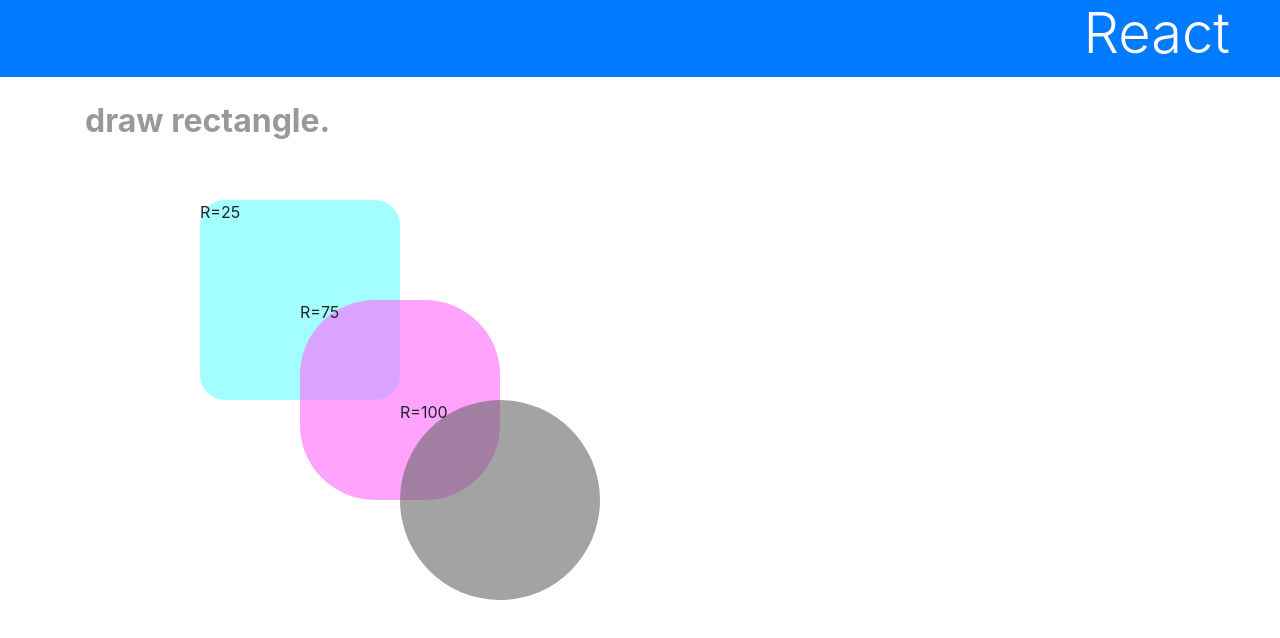
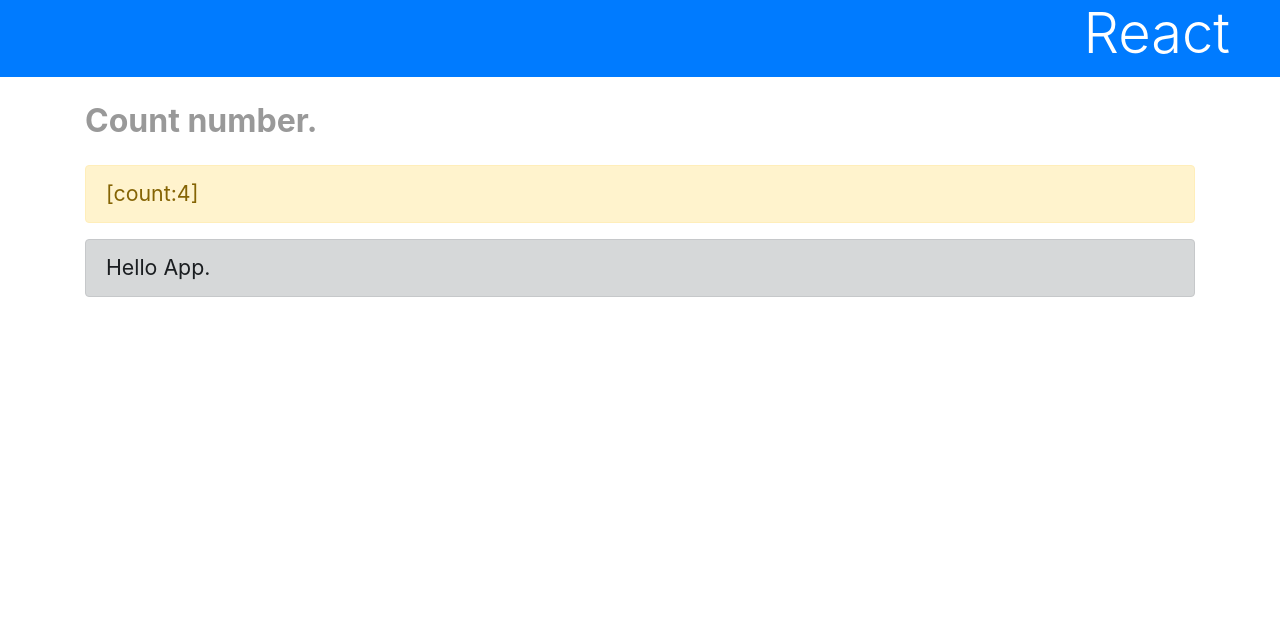
Before and after one commit to MissionaryPS/ReactPractice, a React (Create React App) app in the folder react_app/: page / in a window 1280 px wide. Shown: the top 638 px of the page. Built offline with nearby package versions, Linux system fonts and the light colour scheme.

Commit message:
3-3 p.158-163 ステートの更新

```diff
--- a/react_app/src/App.js
+++ b/react_app/src/App.js
@@ -1,17 +1,31 @@
 import React, {Component} from 'react'
 import './App.css';
-import Rect from './Rect'
 
 class App extends Component {
+
+  constructor(props){
+    super(props)
+    this.state = {
+      msg:'Hello Component.',
+      count:0
+    }
+    //let timerを消しても動く．
+    //setIntervalの引数は(関数，ミリ秒)だが，関数の宣言にアロー関数を用いている
+    let timer = setInterval(()=>{
+      this.setState({
+        count:this.state.count + 1,
+        msg:"[count:" + this.state.count + "]"
+      })
+    }, 1000)
+  }
 
   render(){
     return <div>
       <h1 className='bg-primary text-white display-4'>React</h1>
       <div className='container'>
-        <p className='subtitle'>draw rectangle.</p>
-        <Rect x="200" y="200" w="200" h="200" c="#6ff9" r="25" />
-        <Rect x="300" y="300" w="200" h="200" c="#f6f9" r="75" />
-        <Rect x="400" y="400" w="200" h="200" c="#6669" r="100" />
+        <p className='subtitle'>Count number.</p>
+        <p className='alert alert-warning'>{this.state.msg}</p>
+        <p className='alert alert-dark'>{this.props.msg}</p>
       </div>
     </div>
   }
--- a/react_app/src/index.js
+++ b/react_app/src/index.js
@@ -7,7 +7,7 @@
 const root = ReactDOM.createRoot(document.getElementById('root'));
 root.render(
   <React.StrictMode>
-    <App  />
+    <App msg="Hello App." />
   </React.StrictMode>
 );
 
```
